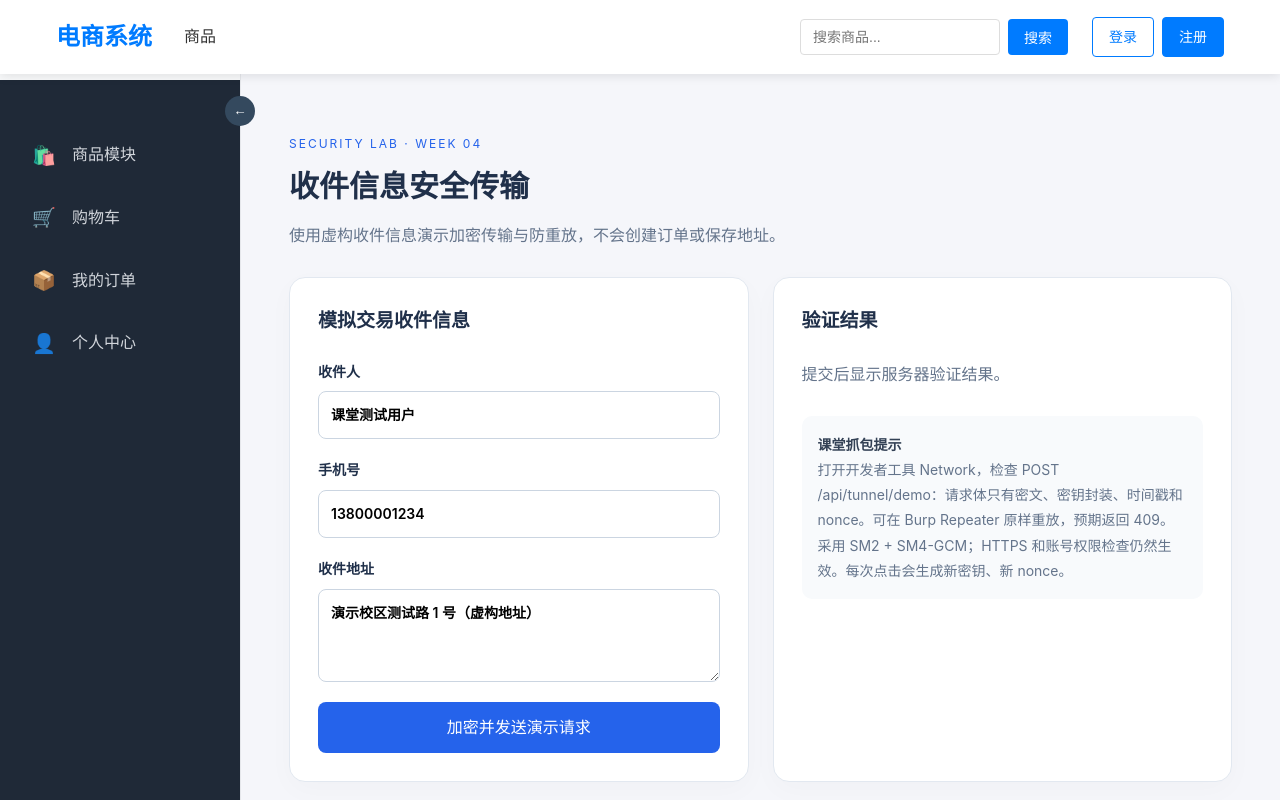
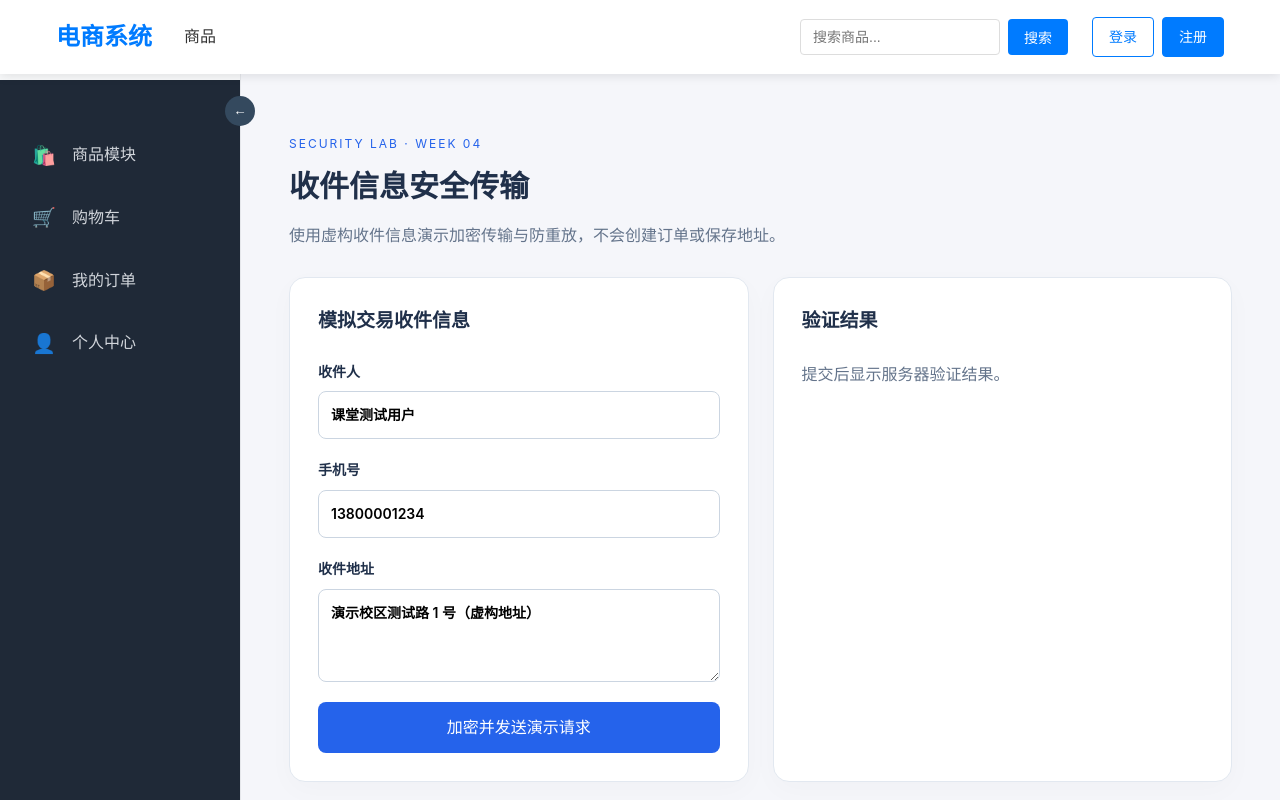
Before and after one commit to myLeiMu/secure-ecommerce-system, a Vue app in the folder frontend/: page /tunnel-demo in a window 1280 px wide. Shown: the top 800 px of the page. Built offline with nearby package versions, Linux system fonts and the light colour scheme; no server answers; sample sign-in values are in the browser's storage.

Commit message:
文档更新

```diff
--- a/frontend/src/pages/security/TunnelDemo.vue
+++ b/frontend/src/pages/security/TunnelDemo.vue
@@ -21,8 +21,6 @@
           <dl><dt>服务端解密出的手机号（脱敏）</dt><dd>{{ result.data.phone_masked }}</dd>
             <dt>解密数据摘要 SHA-256</dt><dd class="hash">{{ result.data.plaintext_sha256 }}</dd></dl>
         </template>
-        <div class="hint"><h3>课堂抓包提示</h3><p>打开开发者工具 Network，检查 POST /api/tunnel/demo：请求体只有密文、密钥封装、时间戳和 nonce。可在 Burp Repeater 原样重放，预期返回 409。</p>
-          <p>采用 SM2 + SM4-GCM；HTTPS 和账号权限检查仍然生效。每次点击会生成新密钥、新 nonce。</p></div>
       </section>
     </div>
   </main>
```
Also changed, not shown: 6 other files (tests, documents, lock files or other folders).
